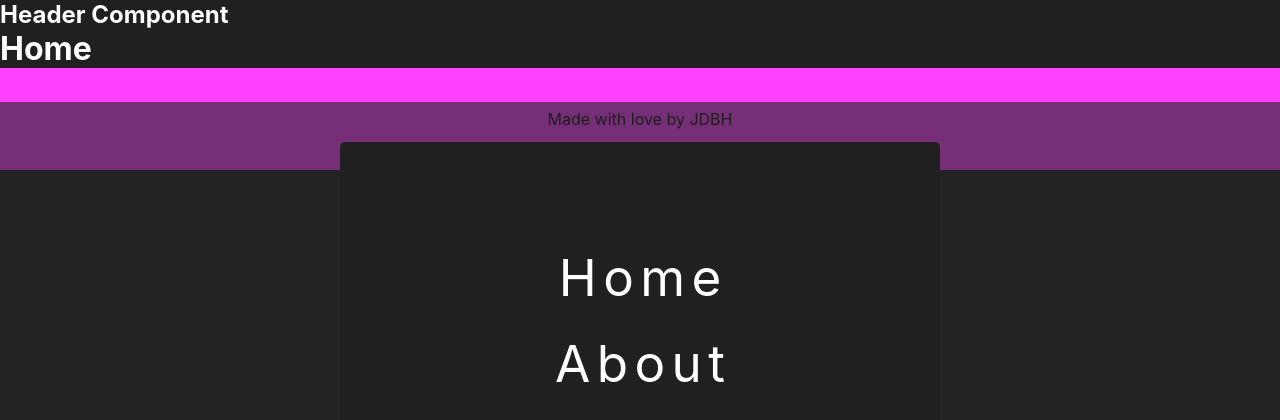
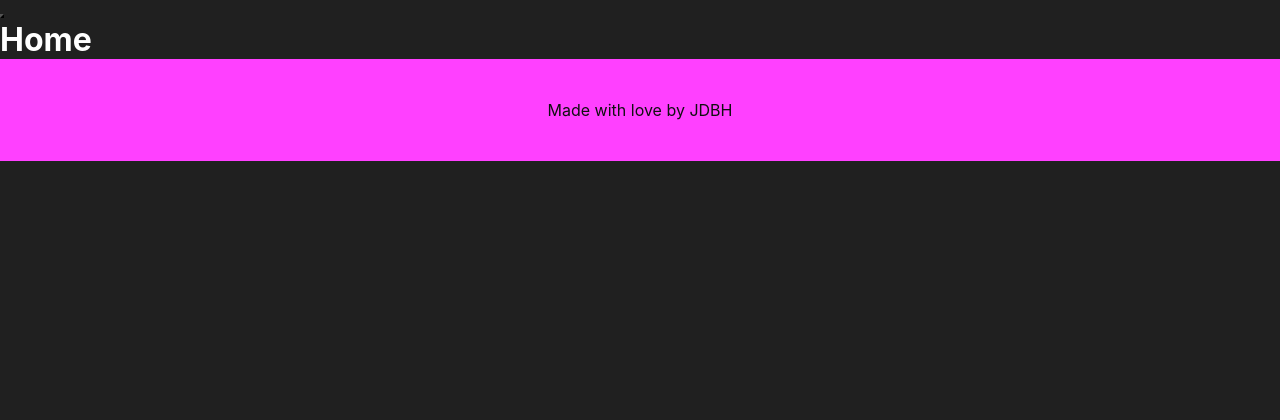
Before and after one commit to JDHofmann/tara-dev, a Next.js app: page / in a window 1280 px wide. Shown: the top 420 px of the page. Built offline with nearby package versions, Linux system fonts and the light colour scheme.

Commit message:
adding menu button

```diff
--- a/components/header.js
+++ b/components/header.js
@@ -4,7 +4,11 @@ import Menu from "./menu";
 export default function Header(){
     return(
         <div>
-            <h2>Header Component</h2>
+             <button className="burger-btn">
+                <span></span>
+                <span className="second-span"></span>
+                <span></span>
+            </button>
             <Menu />
         </div>
     )
--- a/components/menu.js
+++ b/components/menu.js
@@ -2,7 +2,7 @@ import Link from 'next/link'
 
 export default function Menu(){
     return(
-        <nav>
+        <nav className="nav-hidden">
             <ul>
                 <li>
                     <Link href="/">
```
